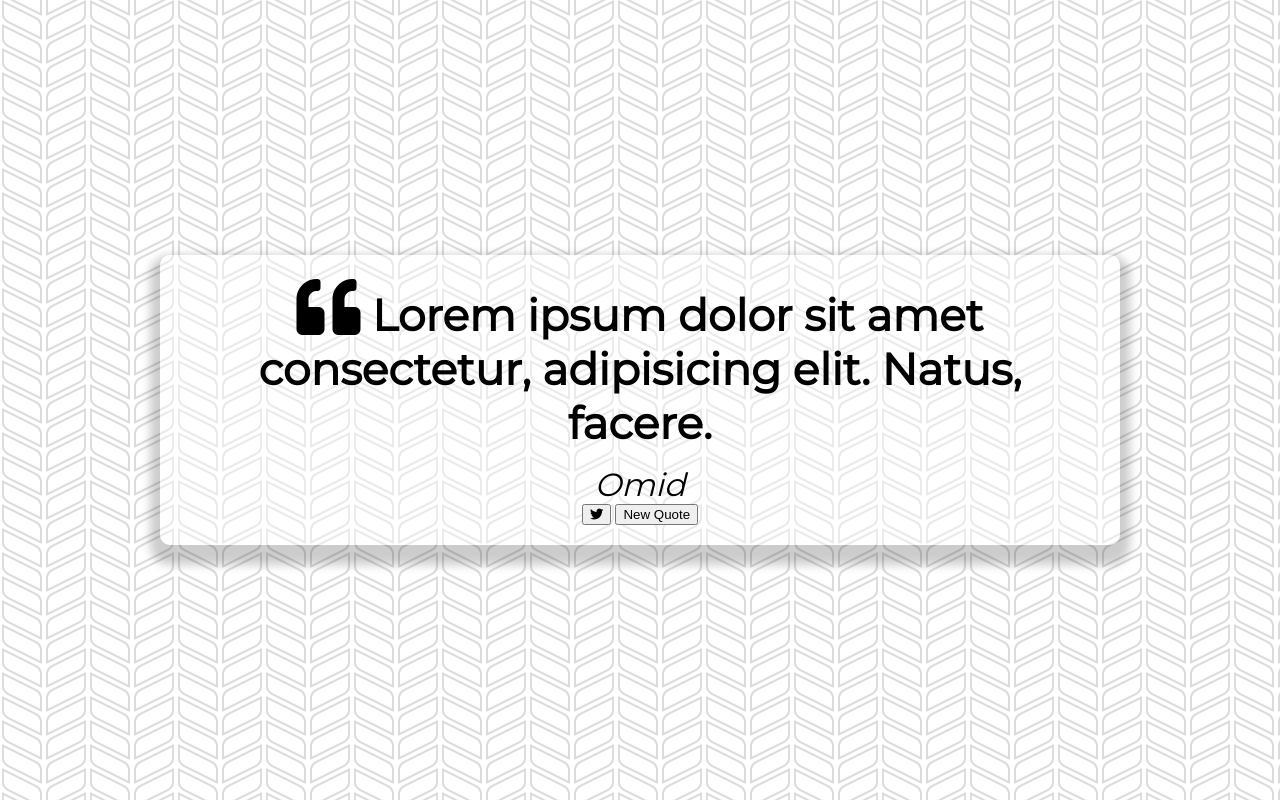
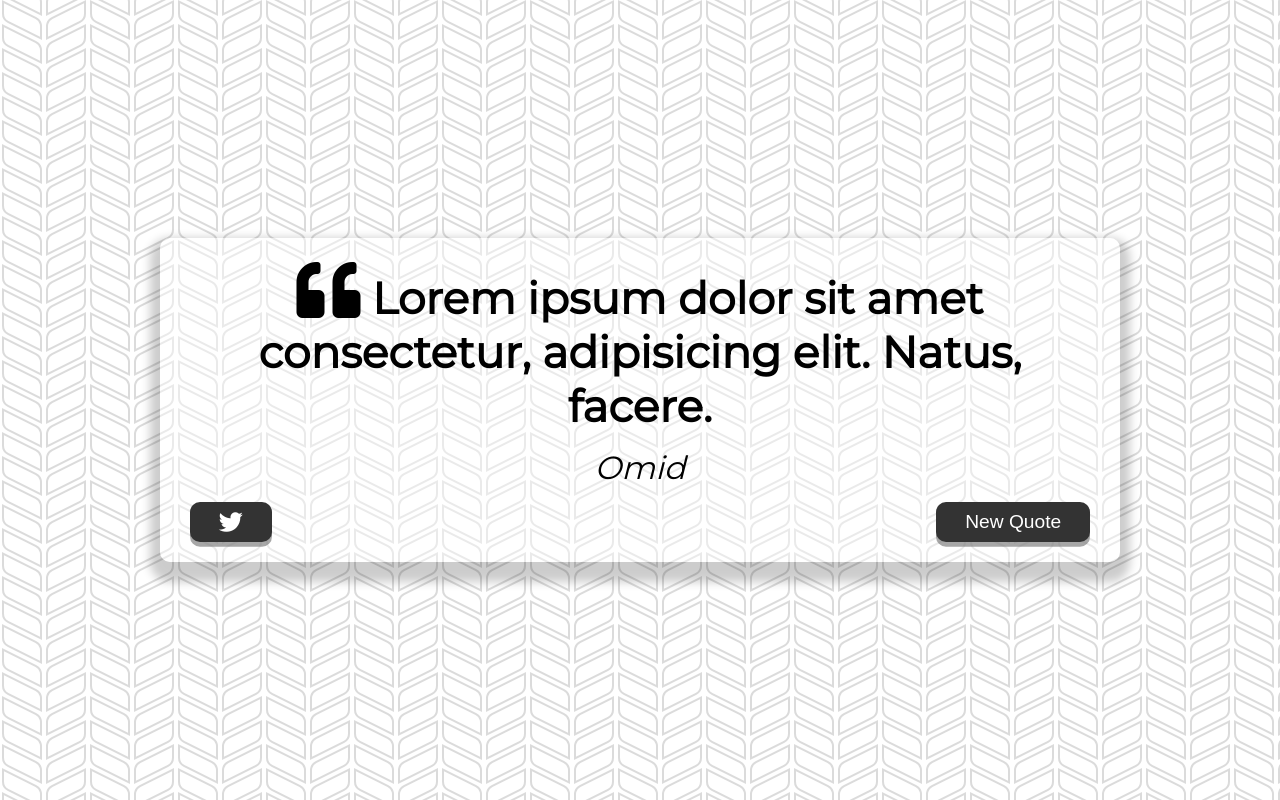
Before and after one commit to OmidBakhshipour/Quote-Generator, a plain HTML site: page index.html in a window 1280 px wide. Drawn offline with Linux system fonts and the light colour scheme.

Commit message:
Style buttons

```diff
--- a/style.css
+++ b/style.css
@@ -47,6 +47,43 @@ body {
     font-style: italic;
 }
 
+.button-container {
+    margin-top: 15px;
+    display: flex;
+    justify-content: space-between;
+}
+
+button {
+    cursor: pointer;
+    font-size: 1.2rem;
+    height: 2.5rem;
+    border: none;
+    border-radius: 10px;
+    color: white;
+    background: #333;
+    outline: none;
+    padding: 0.5rem 1.8rem;
+    box-shadow: 0 0.3rem rgba(121, 121, 121, 0.65);
+}
+
+button:hover {
+    filter: brightness(130%);
+}
+
+button:active {
+    transform: translate(0, 0.3rem);
+    box-shadow: 0 0.1rem rgba(255, 255, 255, 0.65);
+}
+
+.twitter-button:hover {
+    color: #38a1f3;
+
+}
+
+.fa-twitter {
+    font-size: 1.5rem;
+}
+
 
 /* Media Query: Tablet or smaller */
 @media screen and (max-width: 1000px) {
```
